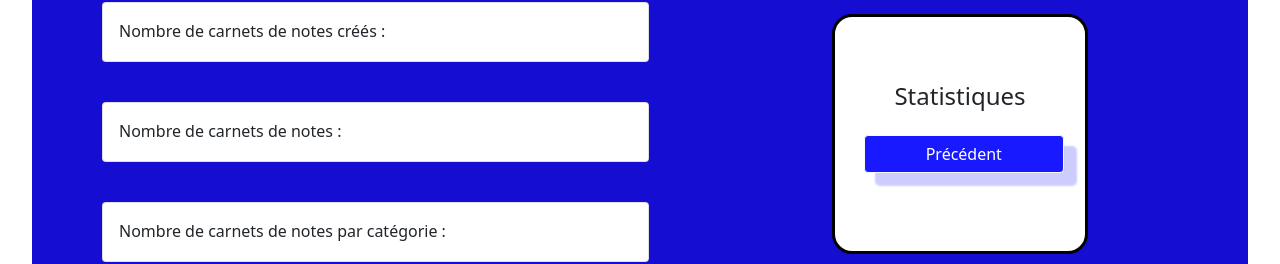
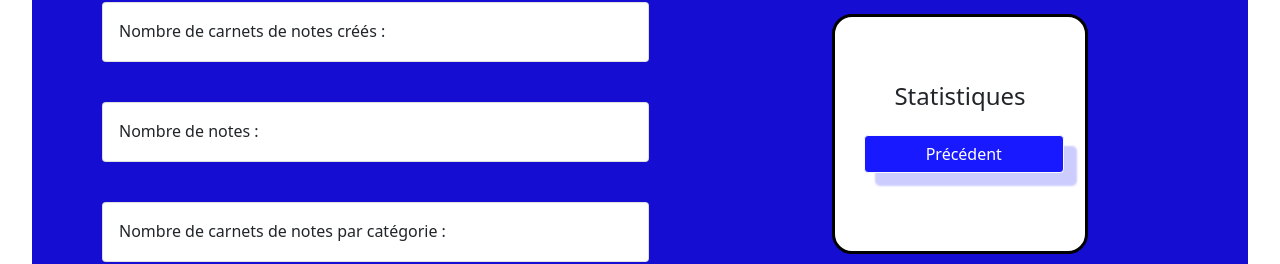
Before and after one commit to rayhad/react-piscine, a React (Create React App) app: page /Statistiques in a window 1280 px wide. Shown: the part 278-542 px from the top of the page. Built offline with nearby package versions, Linux system fonts and the light colour scheme.

Commit message:
blabla jsp

```diff
--- a/src/App.jsx
+++ b/src/App.jsx
@@ -11,10 +11,12 @@ export default function App(){
 
       <div className='box'>
         <h1>Accueil</h1>
+
         <div className='box2'>
         <Button as={Link} to={'../CarnetDeNote'} className='buttonAccueil'><p>Carnet de notes</p></Button>
         <Button as={Link} to={'../Statistiques'} className='buttonAccueil'><p>Statistiques</p></Button>
         </div>
+
       </div>
     </div>
   )
--- a/src/pages/Liste.jsx
+++ b/src/pages/Liste.jsx
@@ -2,6 +2,11 @@ import {Container, Row, Col, Button, Table, Card, Form, Nav, Navbar, NavDropdown
 import {Link} from 'react-router-dom'
 import { useEffect, useState } from 'react'
 import '../style/Liste.css'
+
+
+
+
+
 export default function Liste (){
     const [notes, setNotes] = useState([])
 
--- a/src/pages/Statistiques.jsx
+++ b/src/pages/Statistiques.jsx
@@ -3,8 +3,10 @@ import { Container, Row, Col, Form, Button, Card, CardBody } from 'react-bootstr
 import { Link, useNavigate } from 'react-router-dom'
 import { useState } from 'react'
 import '../style/Statistiques.css'
+import Liste from './Liste'
 
-export default function Statistiques(){
+
+export default function Statistiques({note}){
     return(
         <div>
 
@@ -14,7 +16,7 @@ export default function Statistiques(){
                 <Card.Body className='card-text'>Nombre de carnets de notes créés :</Card.Body>
             </Card>
             <Card className='card-stat'>
-                <Card.Body className='card-text'>Nombre de carnets de notes :</Card.Body>
+                <Card.Body className='card-text'>Nombre de notes : </Card.Body>
             </Card>
             <Card className='card-stat'>
                 <Card.Body className='card-text'>Nombre de carnets de notes par catégorie :</Card.Body>
```
